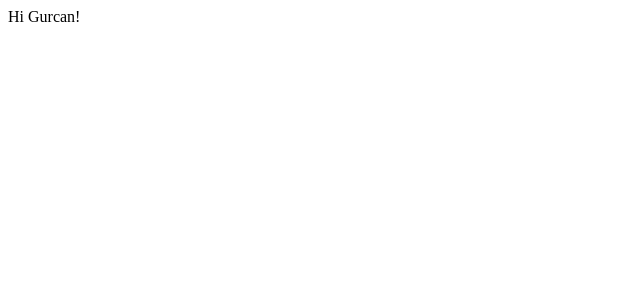
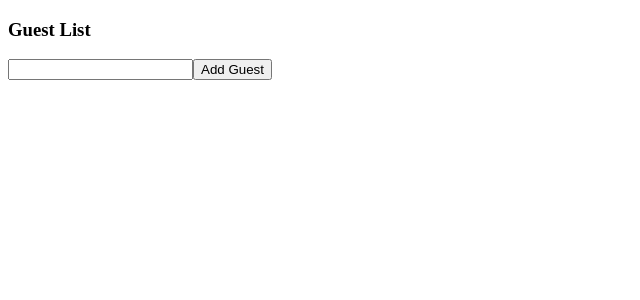
Before and after one commit to GurcanH/rts, a React (Create React App) app: page / in a window 1280 px wide. Shown: the top 300 px of the page, without its empty margins (0-640 px from the left). Built offline with nearby package versions, Linux system fonts and the light colour scheme.

Commit message:
010. State with TypeScript

```diff
--- a/src/index.tsx
+++ b/src/index.tsx
@@ -1,7 +1,8 @@
 import ReactDOM from "react-dom";
+import GuestList from "./state/GuestList";
 
 const App = () => {
-  return <div>Hi Gurcan!</div>;
+  return <GuestList />;
 };
 
 ReactDOM.render(<App />, document.getElementById("root"));
--- /dev/null
+++ b/src/state/GuestList.tsx
@@ -0,0 +1,15 @@
+import { useState } from "react";
+
+const GuestList: React.FC = () => {
+  const [name, setName] = useState("");
+
+  return (
+    <div>
+      <h3>Guest List</h3>
+      <input value={name} onChange={(e) => setName(e.target.value)} />
+      <button>Add Guest</button>
+    </div>
+  );
+};
+
+export default GuestList;
```
